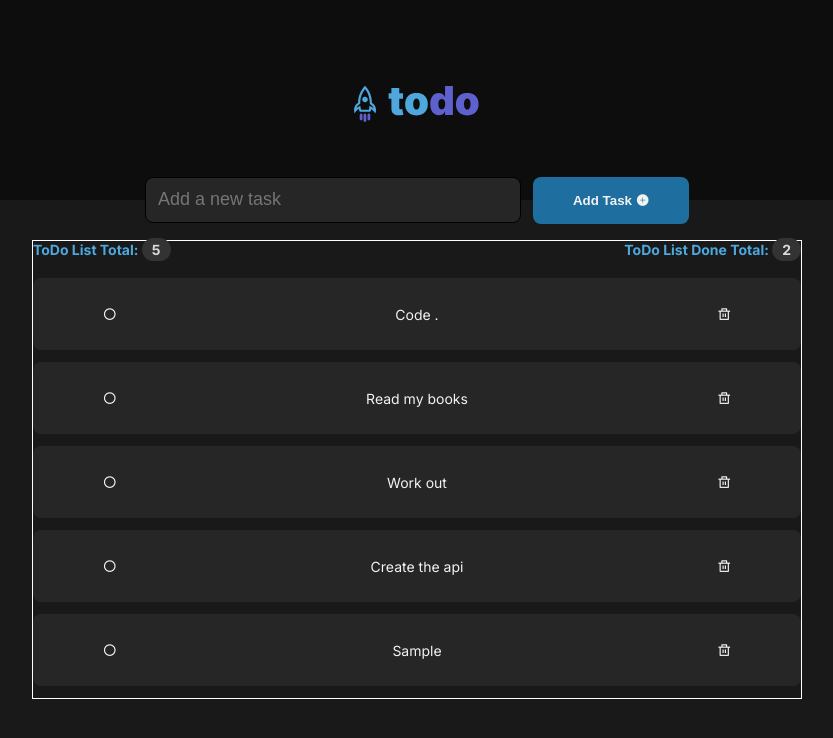
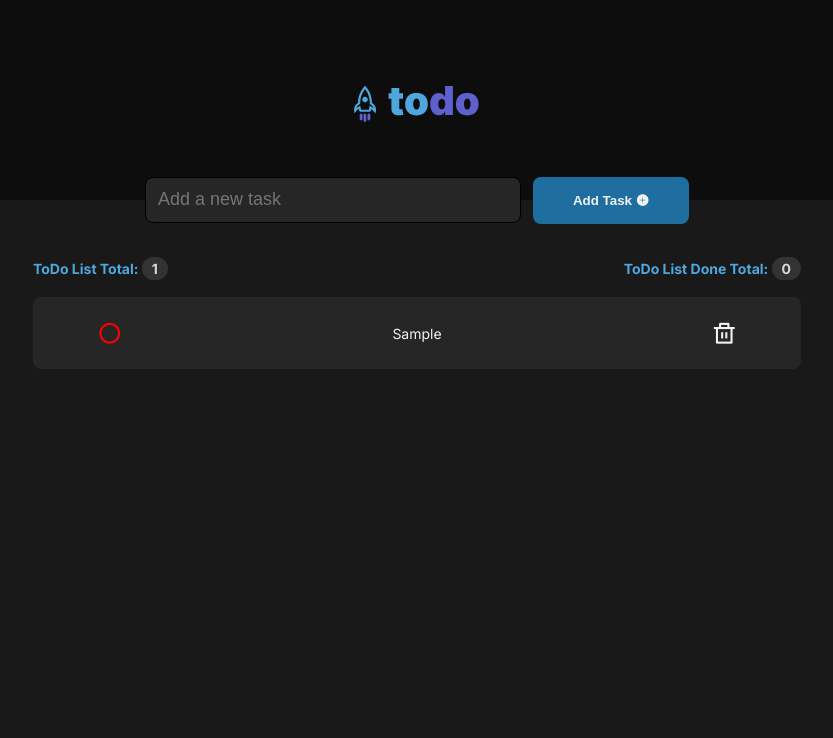
Before and after one commit to javasquezgo/vue-toDoList, a Vue app: page / in a window 1280 px wide. Both pictures are taken after typing "Sample" into the empty fields and a click on the button "Add Task". Shown: the top 738 px of the page, without its empty margins (223-1056 px from the left). Built offline with nearby package versions, Linux system fonts and the light colour scheme.

Commit message:
Se termino la parte de la tarea solo falta la estetica

```diff
--- a/package.json
+++ b/package.json
@@ -10,6 +10,7 @@
   },
   "dependencies": {
     "remixicon": "^2.5.0",
+    "sweetalert2": "^11.7.3",
     "vue": "^3.2.47"
   },
   "devDependencies": {
--- a/src/App.vue
+++ b/src/App.vue
@@ -5,24 +5,7 @@ import Task from "./components/Task.vue";
 
 //Variables
 
-const toDoList = reactive([
-  {
-    text: "Code .",
-    status: false,
-  },
-  {
-    text: "Read my books",
-    status: false,
-  },
-  {
-    text: "Work out",
-    status: true,
-  },
-  {
-    text: "Create the api",
-    status: true,
-  },
-]);
+const toDoList = reactive([]);
 provide("tasks", toDoList);
 
 //Methods
--- a/src/components/Task.vue
+++ b/src/components/Task.vue
@@ -1,21 +1,34 @@
 <script setup>
 import { inject } from "vue";
-import "remixicon/fonts/remixicon.css";
+import notification from "sweetalert2";
 
 const task = inject("tasks");
 
 const clicked = (value) => {
-  console.log("you clicked me " + value);
   task.splice(value, 1);
+};
+
+const checkStatus = (value, index) => {
+  value ? clicked(index) : notification.fire("The task has to be done first!");
 };
 </script>
 <template  >
   <ul class="task-list">
-    <li class="task-item" v-for="(todo, i) in task" :key="i">
+    <li class="task-item" v-for="(todo, i) in task" :key="todo.text">
       <div class="task-container">
-        <i class="ri-checkbox-blank-circle-line"></i>
-        <p>{{ todo.text }}</p>
-        <i @click="clicked(i)" class="ri-delete-bin-line"></i>
+        <i
+          :class="
+            todo.status
+              ? ['todo-done', 'ri-checkbox-circle-line']
+              : ['todo-not-done', 'ri-checkbox-blank-circle-line']
+          "
+          @click="todo.status = !todo.status"
+          class=""
+        ></i>
+        <p :class="todo.status ? ['task-undone'] : ['']">
+          {{ todo.text }}
+        </p>
+        <i @click="checkStatus(todo.status, i)" class="ri-delete-bin-line"></i>
       </div>
     </li>
   </ul>
@@ -45,4 +58,20 @@ const clicked = (value) => {
   font-size: 1.4rem;
   text-align: left;
 }
+
+.task-undone {
+  text-decoration: line-through;
+}
+
+.task-container i {
+  font-size: 2.5rem;
+}
+
+.todo-done {
+  color: green;
+}
+
+.todo-not-done {
+  color: red;
+}
 </style>
--- a/src/style.css
+++ b/src/style.css
@@ -24,12 +24,11 @@ body{
   justify-content: center;
   align-items: center;
   position: relative;
+  margin-bottom: 6rem;
 }
 
 .container{
-  border: 1px solid white;
   margin: 0 auto;
-  margin-top: 40px;
   width: 60%;
 }
 
```
Also changed, not shown: src/main.js (+5 -4 lines), 1 other file (tests, documents, lock files or other folders).
